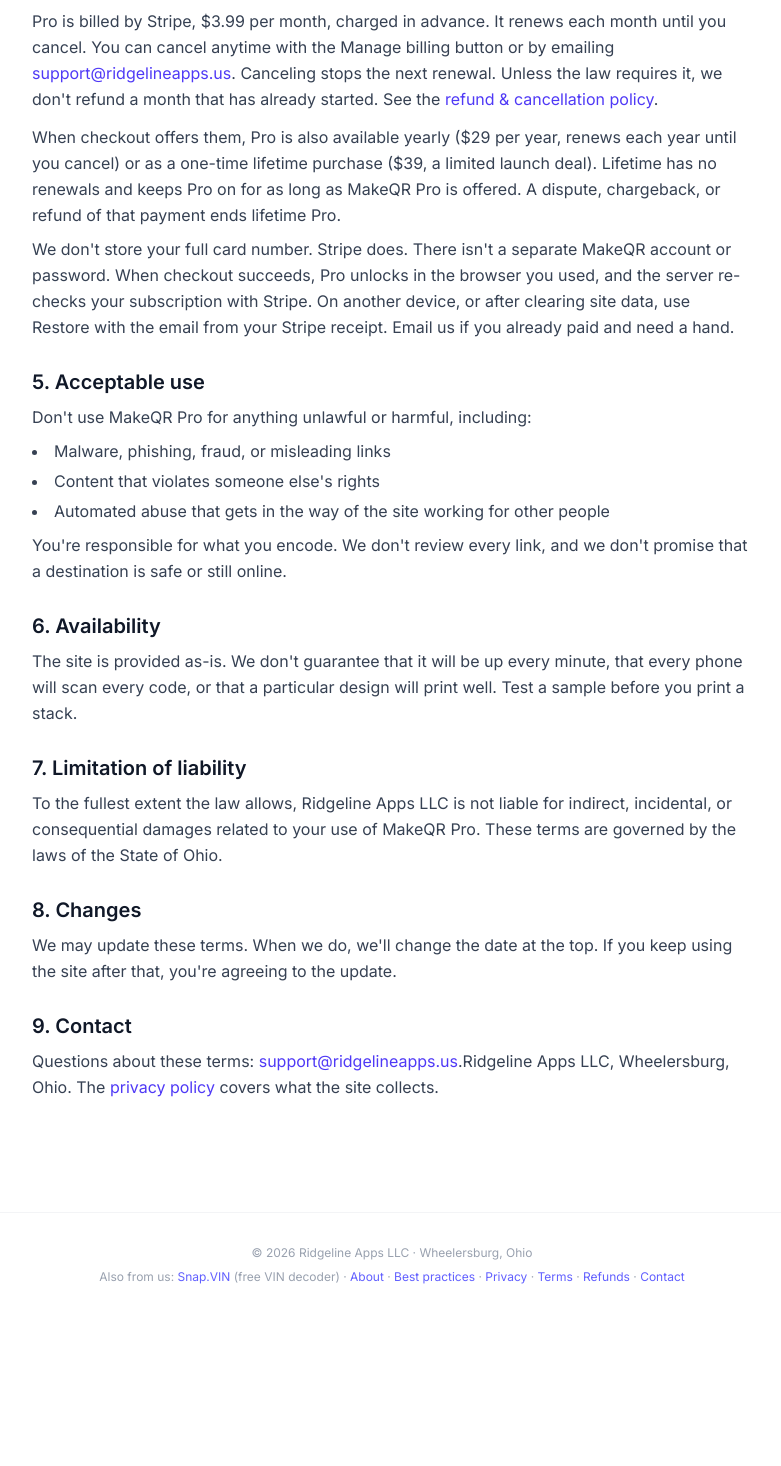
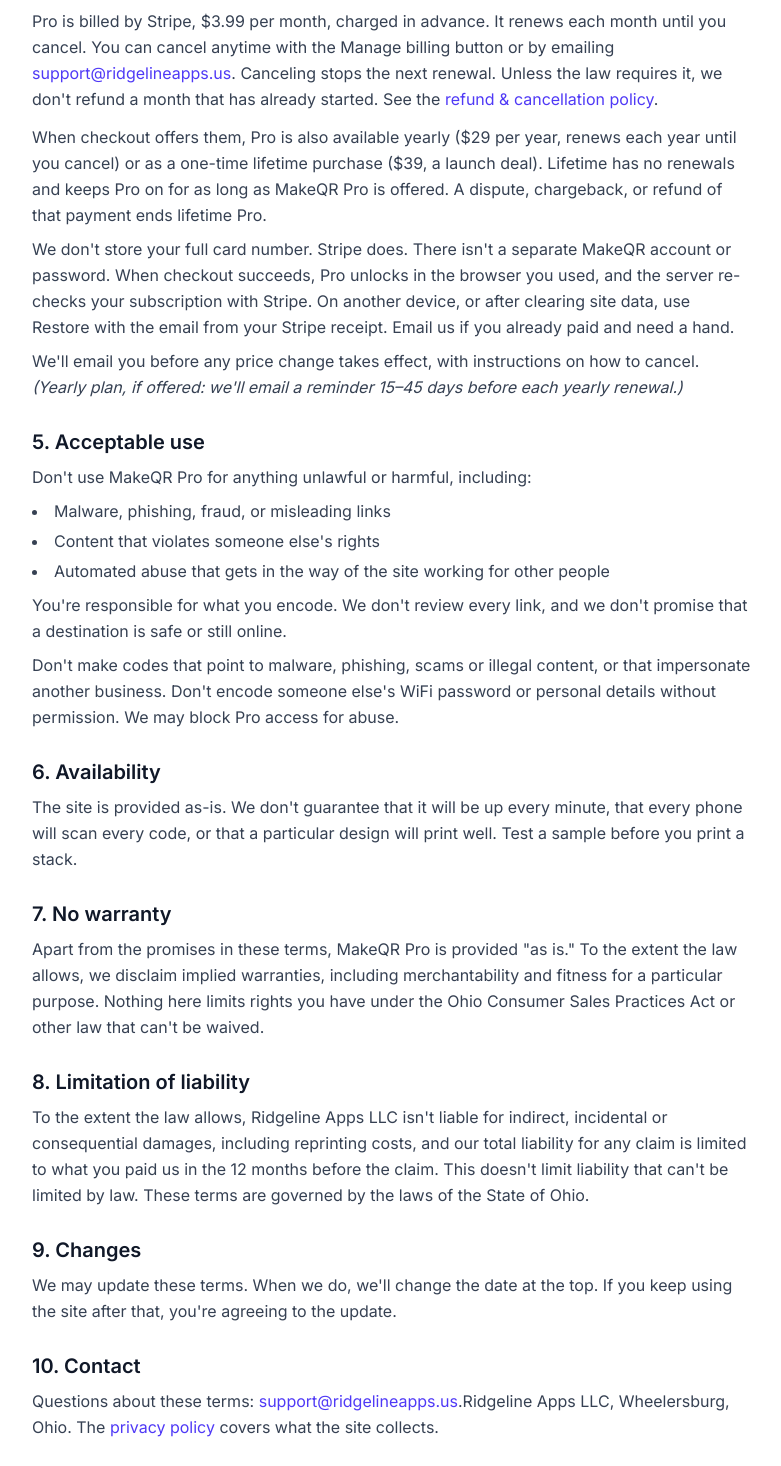
Before and after one commit to wilhurley/makeqr-pro, a Next.js app: page /terms in a window 1280 px wide. Shown: the part 744-2210 px from the top of the page, without its empty margins (248-1029 px from the left). Before the commit the page ends 2061 px from the top, so only its background shows below. Built offline with nearby package versions, Linux system fonts and the light colour scheme.

Commit message:
Apply Legal Review Bot makeqr text: no-warranty and liability sections, acceptable-use and price-change lines, drop 'limited' lifetime wording, static-code wording, remove analytics claim from privacy

```diff
--- a/app/privacy/page.tsx
+++ b/app/privacy/page.tsx
@@ -80,10 +80,6 @@
                 <strong>Cookies &amp; local storage</strong> — small files placed on your device to
                 remember your preferences (e.g., last-used QR type, color settings). You can clear
                 these at any time through your browser settings.
-              </li>
-              <li>
-                <strong>Analytics data</strong> — aggregated, anonymized usage statistics to
-                understand how features are used.
               </li>
             </ul>
           </section>
@@ -209,10 +205,6 @@
                     <td className="p-3 border border-gray-200">Advertising</td>
                     <td className="p-3 border border-gray-200">Google AdSense personalised and non-personalised ads</td>
                   </tr>
-                  <tr className="bg-gray-50">
-                    <td className="p-3 border border-gray-200">Analytics</td>
-                    <td className="p-3 border border-gray-200">Aggregated, anonymised usage statistics</td>
-                  </tr>
                 </tbody>
               </table>
             </div>
--- a/app/refund/page.tsx
+++ b/app/refund/page.tsx
@@ -28,7 +28,7 @@
             <p>
               MakeQR Pro is operated by {COMPANY}, {COMPANY_LOCATION}. The free generator costs nothing. Pro is a
               {" "}{PRO_PRICE} monthly subscription billed by Stripe. When checkout offers them, there is also a {PRO_YEARLY_PRICE}
-              {" "}yearly subscription and a {PRO_LIFETIME_PRICE} one-time lifetime purchase (limited launch deal).
+              {" "}yearly subscription and a {PRO_LIFETIME_PRICE} one-time lifetime purchase (launch deal).
             </p>
           </section>
           <section>
--- a/app/terms/page.tsx
+++ b/app/terms/page.tsx
@@ -10,7 +10,7 @@
   path: "/terms",
 });
 
-const LAST_UPDATED = "October 23, 2026";
+const LAST_UPDATED = "October 24, 2026";
 
 export default function TermsPage() {
   return (
@@ -58,11 +58,14 @@
             </p>
             <p className="mt-3">
               When checkout offers them, Pro is also available yearly ({PRO_YEARLY_PRICE} per year, renews each year until you cancel)
-              or as a one-time lifetime purchase ({PRO_LIFETIME_PRICE}, a limited launch deal). Lifetime has no renewals and keeps Pro on
+              or as a one-time lifetime purchase ({PRO_LIFETIME_PRICE}, a launch deal). Lifetime has no renewals and keeps Pro on
               for as long as MakeQR Pro is offered. A dispute, chargeback, or refund of that payment ends lifetime Pro.
             </p>
             <p className="mt-2">
               We don&apos;t store your full card number. Stripe does. There isn&apos;t a separate MakeQR account or password. When checkout succeeds, Pro unlocks in the browser you used, and the server re-checks your subscription with Stripe. On another device, or after clearing site data, use Restore with the email from your Stripe receipt. Email us if you already paid and need a hand.
+            </p>
+            <p className="mt-2">
+              We&apos;ll email you before any price change takes effect, with instructions on how to cancel. <em>(Yearly plan, if offered: we&apos;ll email a reminder 15–45 days before each yearly renewal.)</em>
             </p>
           </section>
 
@@ -77,6 +80,9 @@
             <p className="mt-2">
               You&apos;re responsible for what you encode. We don&apos;t review every link, and we don&apos;t promise that a destination is safe or still online.
             </p>
+            <p className="mt-2">
+              Don&apos;t make codes that point to malware, phishing, scams or illegal content, or that impersonate another business. Don&apos;t encode someone else&apos;s WiFi password or personal details without permission. We may block Pro access for abuse.
+            </p>
           </section>
 
           <section>
@@ -87,21 +93,28 @@
           </section>
 
           <section>
-            <h2 className="text-xl font-semibold text-gray-900 mb-2">7. Limitation of liability</h2>
+            <h2 className="text-xl font-semibold text-gray-900 mb-2">7. No warranty</h2>
             <p>
-              To the fullest extent the law allows, {COMPANY} is not liable for indirect, incidental, or consequential damages related to your use of MakeQR Pro. These terms are governed by the laws of the State of Ohio.
+              Apart from the promises in these terms, MakeQR Pro is provided &quot;as is.&quot; To the extent the law allows, we disclaim implied warranties, including merchantability and fitness for a particular purpose. Nothing here limits rights you have under the Ohio Consumer Sales Practices Act or other law that can&apos;t be waived.
             </p>
           </section>
 
           <section>
-            <h2 className="text-xl font-semibold text-gray-900 mb-2">8. Changes</h2>
+            <h2 className="text-xl font-semibold text-gray-900 mb-2">8. Limitation of liability</h2>
+            <p>
+              To the extent the law allows, Ridgeline Apps LLC isn&apos;t liable for indirect, incidental or consequential damages, including reprinting costs, and our total liability for any claim is limited to what you paid us in the 12 months before the claim. This doesn&apos;t limit liability that can&apos;t be limited by law. These terms are governed by the laws of the State of Ohio.
+            </p>
+          </section>
+
+          <section>
+            <h2 className="text-xl font-semibold text-gray-900 mb-2">9. Changes</h2>
             <p>
               We may update these terms. When we do, we&apos;ll change the date at the top. If you keep using the site after that, you&apos;re agreeing to the update.
             </p>
           </section>
 
           <section>
-            <h2 className="text-xl font-semibold text-gray-900 mb-2">9. Contact</h2>
+            <h2 className="text-xl font-semibold text-gray-900 mb-2">10. Contact</h2>
             <p>
               Questions about these terms:{" "}
               <a href={`mailto:${SUPPORT_EMAIL}`} className="text-indigo-600">{SUPPORT_EMAIL}</a>.
--- a/lib/plans.ts
+++ b/lib/plans.ts
@@ -31,7 +31,7 @@
 export const DEFAULT_MONTHLY_CENTS = 399;
 export const DEFAULT_YEARLY_CENTS = 2900;
 export const DEFAULT_LIFETIME_CENTS = 3900;
-export const LIFETIME_BADGE = "Launch lifetime deal, limited";
+export const LIFETIME_BADGE = "Launch lifetime deal";
 
 /** Customer metadata key that marks a paid lifetime purchase. Value is the PaymentIntent id. */
 export const LIFETIME_METADATA_KEY = "makeqr_pro_lifetime";
--- a/lib/use-cases.ts
+++ b/lib/use-cases.ts
@@ -171,7 +171,7 @@
     absoluteTitle: false,
     title: "Restaurant Menu QR Code Generator, Free",
     description:
-      "Put your menu on every table with a QR code. Paste your menu link, pick colors, download a PNG. Free, no signup, no watermark. The code is static, so it keeps opening your menu link for as long as that link works.",
+      "Put your menu on every table with a QR code. Paste your menu link, pick colors, download a PNG. Free, no signup, no watermark. Static codes don't expire. The image keeps working as long as the link or text inside it is still valid. We don't host or redirect it.",
     h1: "QR code for your restaurant menu",
     intro: "Paste your menu link, pick colors, and download a PNG for the table.",
     cardTitle: "Restaurant menu",
```
Also changed, not shown: 1 other file (tests, documents, lock files or other folders).
